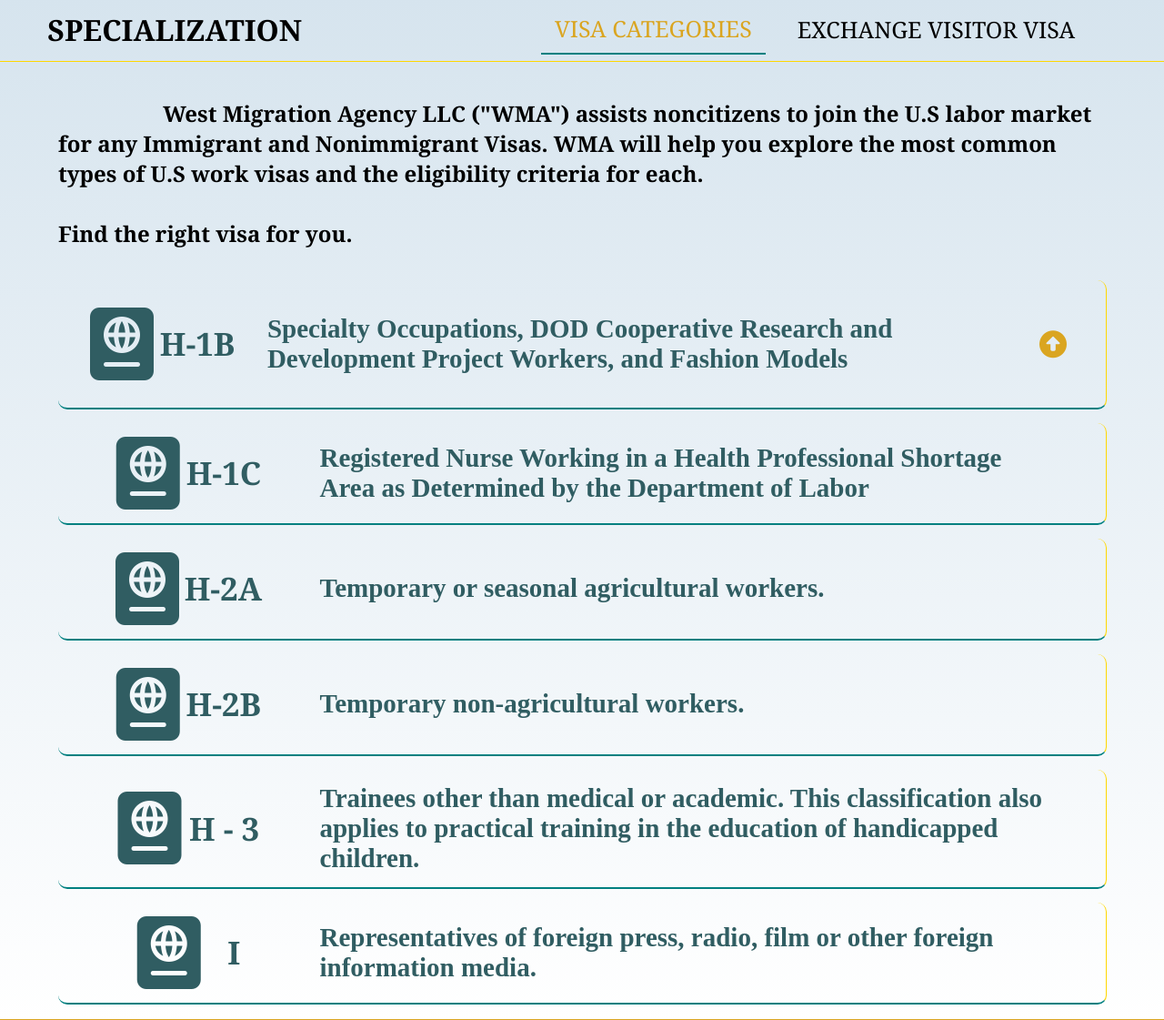
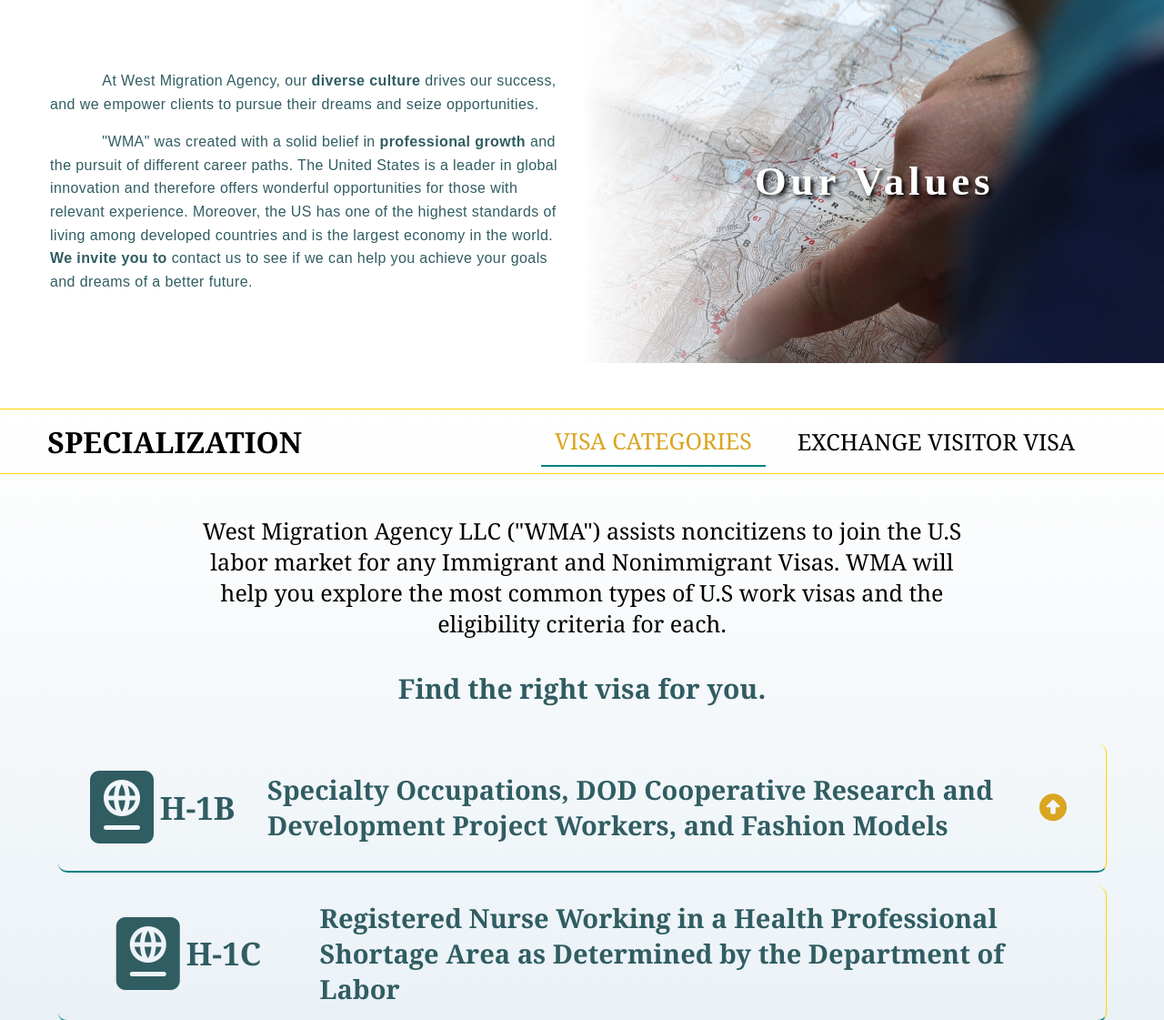
Before and after one commit to MAKIENAUT/WMC-PROPOSAL, a PHP site: page /about/about.html in a window 1280 px wide. Shown: the part 1373-2494 px from the top of the page at 91% size. Run offline with PHP 8.4, Linux system fonts and the light colour scheme.

Commit message:
PUSHED: FINISHED | ABOUT US

```diff
--- a/about/about.css
+++ b/about/about.css
@@ -255,7 +255,7 @@ body {
                font-weight: 400;
                color: #233547;
                font-style: normal;
-               font-family: Montserrat;
+               font-family: 'Montserrat', sans-serif;
             }
          .right {
             width: 100%;
@@ -278,23 +278,23 @@ body {
       .mission {
          width: 100%;
          height: 500px;
+         margin: 0;
          background: linear-gradient(
             to right,
-            rgba(255, 255, 255, 0) 50%,
-            rgb(255, 255, 255) 100%
+            rgba(255, 255, 255, 0) 30%,
+            rgb(255, 255, 255) 50%
             ),
             url(../photos/compass.jpg) no-repeat;
          background-size: cover;
          background-position-y: -150px;
 
          display: flex;
-         align-items: flex-start;
+         align-items: center;
          justify-content: space-between;
       }
          .mission_left {
             width: 50%;
             height: 100%;
-            border: 1px solid white;
 
             display: flex;
             align-items: center;
@@ -306,17 +306,87 @@ body {
                font-size: 45px;
                font-weight: 700;
                letter-spacing: 0.3rem;
-               text-shadow: 10px 10px 10px #000000;
+               text-shadow: rgb(0, 0, 0) -3px 3px 5px;
 
                display: flex;
                align-items: center;
                justify-content: center;
             }
+         .mission_right {
+            width: 45%;
+            padding: 15px;
+            margin: 0 40px 0 0;
+         }
+            .mission_right p {
+               font-size: 16px;
+               line-height: 1.6;
+               font-weight: 400;
+               text-indent: 10%;
+               letter-spacing: 0.4px;
+               color: rgb(48, 93, 98);
+               font-family: 'Montserrat', sans-serif;
+               text-shadow: rgb(255, 255, 255) 2px 2px 5px;
+            }
+   .values_container {
+      width: 100%;
+      height: fit-content;
+   }
+      .values {
+         width: 100%;
+         height: 400px;
+         margin: 0 0 50px 0;
+         background: linear-gradient(
+            to left,
+            rgba(255, 255, 255, 0) 30%,
+            rgb(255, 255, 255) 50%
+            ),
+            url(../photos/map.jpg) no-repeat;
+         background-size: cover;
 
+         display: flex;
+         align-items: center;
+         justify-content: space-between;
+      }
+         .values_right {
+            width: 50%;
+            height: 100%;
+
+            display: flex;
+            align-items: center;
+            justify-content: space-between;
+         }
+            .values_right p{
+               width: 100%;
+               color: white;
+               font-size: 45px;
+               font-weight: 700;
+               letter-spacing: 0.3rem;
+               text-shadow: rgb(0, 0, 0) 3px 3px 5px;
+
+               display: flex;
+               align-items: center;
+               justify-content: center;
+            }
+         .values_left {
+            width: 45%;
+            margin: 0 0 0 40px;
+            padding: 15px;
+         }
+            .values_left p {
+               font-size: 16px;
+               line-height: 1.6;
+               font-weight: 400;
+               text-indent: 10%;
+               letter-spacing: 0.4px;
+               color: rgb(48, 93, 98);
+               font-family: 'Montserrat', sans-serif;
+               text-shadow: rgb(255, 255, 255) 2px 2px 5px;
+            }
    .specialization {
       width: 100%;
+      padding: 0 0 100px 0;
       height: fit-content;
-      background-image: linear-gradient(#d6e4ee, white);
+      background-image: linear-gradient(white, #d6e4ee);
 
       display: flex;
       align-items: center;
@@ -377,9 +447,16 @@ body {
             justify-content: center;
          }
             .visa_categories_subtitle {
-               text-indent: 10%;
+               width: 75%;
+               font-size: 25px;
+               font-weight: 400;
+               text-align: center;
                font-family: Georgia, 'Times New Roman', Times, serif;
             }
+               .visa_categories_subtitle b {
+                  font-size: 30px;
+                  color: rgb(48, 93, 98);
+               }
             .content_header {
                width: 100%;
                padding: 15px 0;
@@ -424,6 +501,7 @@ body {
                      font-size: 29px;
                      transition: all 0.5s;
                      color: rgb(48, 93, 98);
+                     font-family: Georgia, 'Times New Roman', Times, serif;
 
                      display: flex;
                      align-items: center;
--- a/about/about.html
+++ b/about/about.html
@@ -65,7 +65,7 @@
 						</b>
 					</p>
 					<p class="company_description">
-						WMA will help you organize the program you are interested in and <b>find a suitable program applicable to you</b>. We understand the drive and self-investment required to take this big step as we play an essential role in advising and corresponding with applicants on various topics, including requirements at various stages, relevant documentation, and adjustments needed to have a pleasant experience living and working in the United States. We believe great mentors affect and bring out great leaders in the future. We want to make a difference in people's lives by streamlining the complex process and navigating the ever-evolving world of international programs.
+						WMA will help you organize the program you are interested in and <b>find a suitable program applicable to you</b>. We understand the drive and self-investment required to take this big step as we play an essential role in advising and corresponding with applicants on various topics, including requirements at various stages, relevant documentation, and adjustments needed to have a pleasant experience living and working in the United States. We believe great mentors affect and bring out great leaders in the future. <b>We want to make a difference in people's lives</b> by streamlining the complex process and navigating the ever-evolving world of international programs.
 					</p>
 				</div>
 			</div>
@@ -76,7 +76,30 @@
 				<div class="mission_left">
 					<p>Our Mission</p>
 				</div>
-				<p>Paragraph</p>
+				<div class="mission_right">
+					<p>
+						There are more than <b>20 nonimmigrant visa types</b> for people traveling to the United States temporarily. Likewise, there are many more types of immigrant visas for those coming to live permanently in the United States. Please refer to Types of Visa so we can determine the appropriate visa for you.
+					</p>
+					<p>
+						We are committed to <b>providing our clients expert guidance</b> on their migration journey. We center our goals around the lives of people seeking pursuits that align with their core beliefs. At West Migration Agency, we study every application that is received, and determine whether each client is a highly-skilled, unskilled, or low-skilled worker. As long as a client is qualified, <b>we will find a suitable sponsor</b> for the client. We encourage qualified applicants to communicate directly with us in order to address any concerns that they might have. We also regularly work closely with sponsors, assisting them in ensuring reliable and committed candidates.
+					</p>
+				</div>
+			</div>
+		</div>
+
+		<div class="values_container">
+			<div class="values">
+				<div class="values_left">
+					<p>
+						At West Migration Agency, our <b>diverse culture</b> drives our success, and we empower clients to pursue their dreams and seize opportunities.
+					</p>
+					<p>
+						"WMA" was created with a solid belief in <b>professional growth</b> and the pursuit of different career paths. The United States is a leader in global innovation and therefore offers wonderful opportunities for those with relevant experience. Moreover, the US has one of the highest standards of living among developed countries and is the largest economy in the world. <b>We invite you to</b> contact us to see if we can help you achieve your goals and dreams of a better future.
+					</p>
+				</div>
+				<div class="values_right">
+					<p>Our Values</p>
+				</div>
 			</div>
 		</div>
 
@@ -102,10 +125,10 @@
 			</div>
 			<div class="content_section">
 				<div class="visa_categories" id="visa_categories">
-					<h2 class="visa_categories_subtitle">
+					<p class="visa_categories_subtitle">
 						West Migration Agency LLC  ("WMA") assists noncitizens to join the U.S labor market for any Immigrant and Nonimmigrant Visas. WMA will help you explore the most common types of U.S work visas and the eligibility criteria for each. <br><br>
-						Find the right visa for you.
-					</h2>
+						<b>Find the right visa for you.</b>
+					</p>
 					<div class="content_header">
 						<div class="content_head" onclick="reveal_body1()">
 							<h1 class="h1"><i class="fa-solid fa-passport"></i>H-1B</h1>
```
Also changed, not shown: photos/boots.jpg (added), photos/directions.jpg (added), photos/map.jpg (added).
